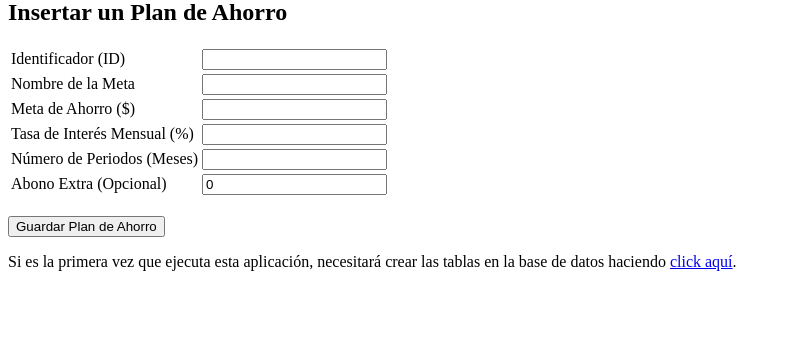
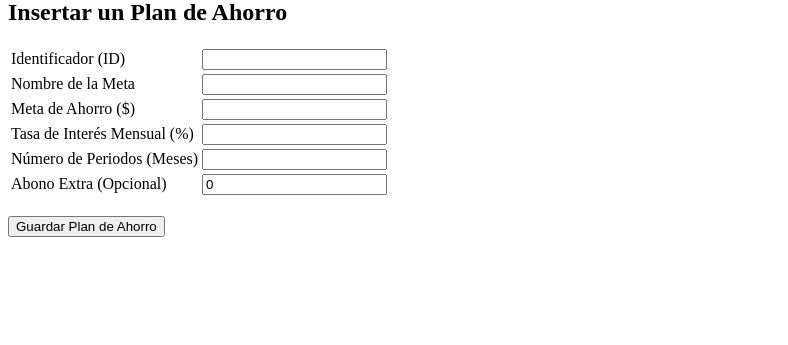
Before and after one commit to JoseBerrioC/Calculadora-Ahorro-Programado, a Flask app: page / in a window 1280 px wide. Shown: the part 109-454 px from the top of the page, without its empty margins (0-788 px from the left). Run offline with Flask 3, Linux system fonts and the light colour scheme.

Commit message:
elimine mensaje innecesario, las tablas las manejo yo, no el usuario ademas solo sirve cuando estan vacias, por experiencia de usuario para que no haya texto adicional, quite el texto

```diff
--- a/templates/crear_ahorro.html
+++ b/templates/crear_ahorro.html
@@ -62,11 +62,6 @@
         <input type="submit" value="Guardar Plan de Ahorro" />
     </form>
 
-    <p>
-        Si es la primera vez que ejecuta esta aplicación, necesitará crear las tablas en la base de datos
-        haciendo <a href="/crear_tablas">click aquí</a>.
-    </p>
-
 </body>
 
 </html>
```
Also changed, not shown: README.md.
